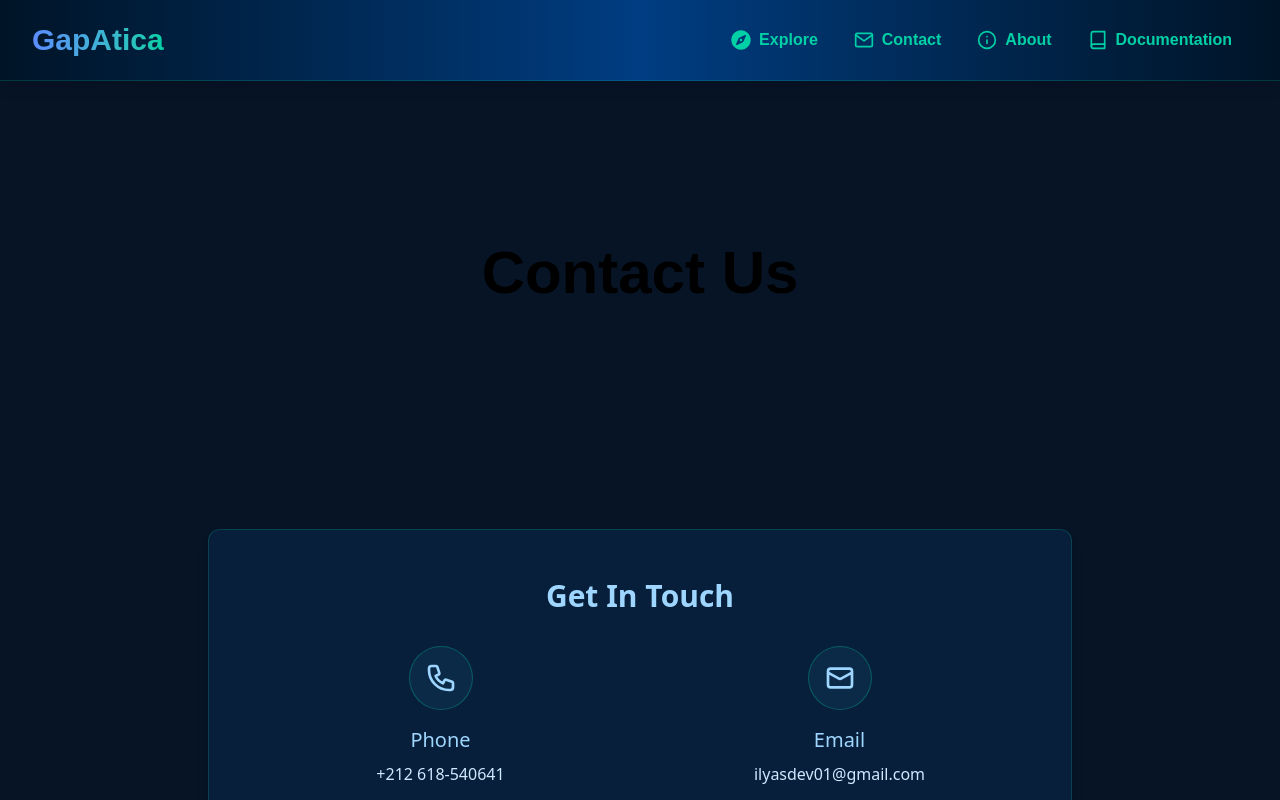
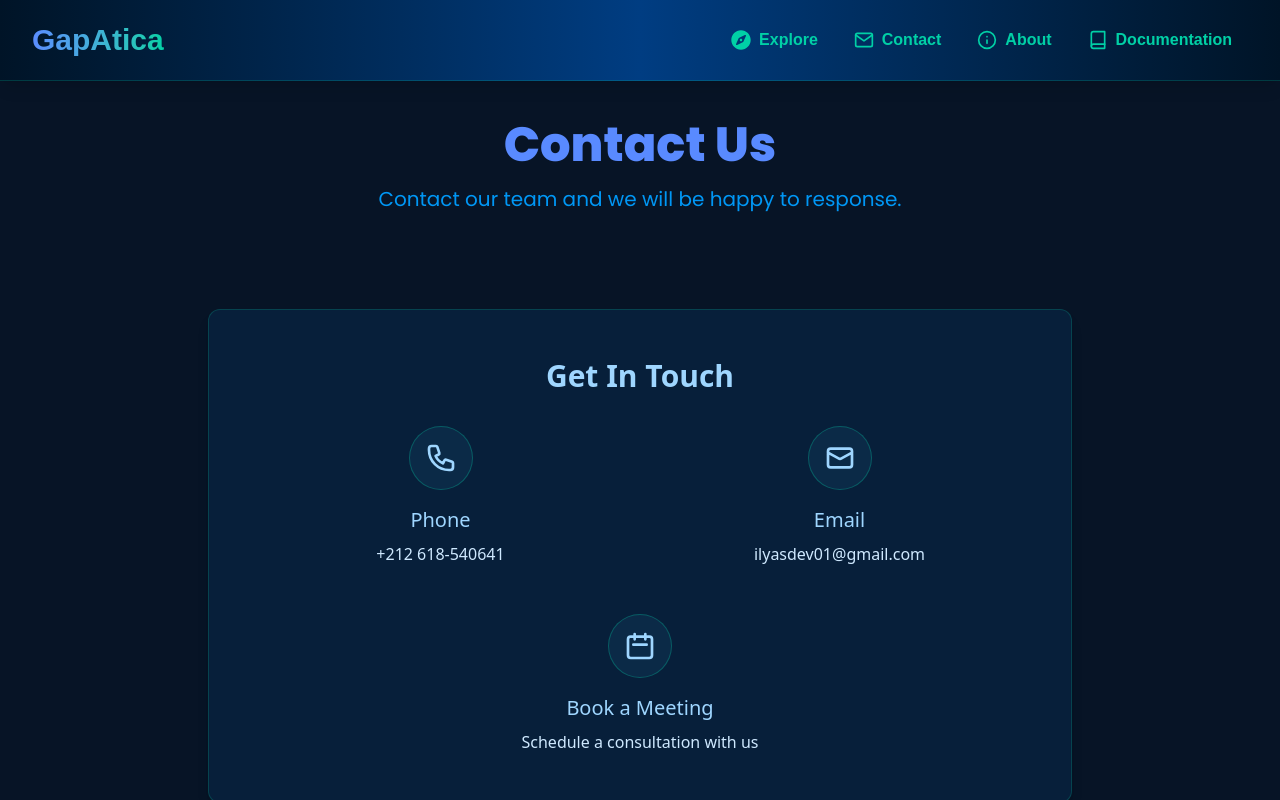
Before and after one commit to ilyasdev01-creator/GapAtica, a React (Vite) app in the folder frontend/: page /contact in a window 1280 px wide. Shown: the top 800 px of the page. Built offline with nearby package versions, Linux system fonts and the light colour scheme; a web font is replaced by a local one.

Commit message:
fixed contact us layout

```diff
--- a/frontend/src/pages/Contact.tsx
+++ b/frontend/src/pages/Contact.tsx
@@ -2,13 +2,12 @@ const Contact = () => {
   return (
     <div className="min-h-screen bg-[#071426] text-white">
       {/* Hero Section */}
-      <div className="relative h-96 overflow-hidden">
-        <div className="absolute inset-0 bg-transparent bg-opacity-50 flex items-center justify-center">
-          <h1 className="text-4xl md:text-6xl font-bold text-black ibm-thai-looped-font text-center">
-            Contact Us
-          </h1>
-        </div>
-      </div>
+      <h1 className="flex justify-center pt-10 text-3xl sm:text-4xl md:text-5xl font-extrabold mb-4 homeMainH1">
+        Contact Us
+      </h1>
+      <p className="flex justify-center text-lg sm:text-xl text-[#9FD6FF] max-w-2xl mx-auto mb-8 homeMainH2">
+        Contact our team and we will be happy to response.
+      </p>
 
       {/* Contact Information Section */}
       <div className="max-w-4xl mx-auto px-4 py-16">
```
